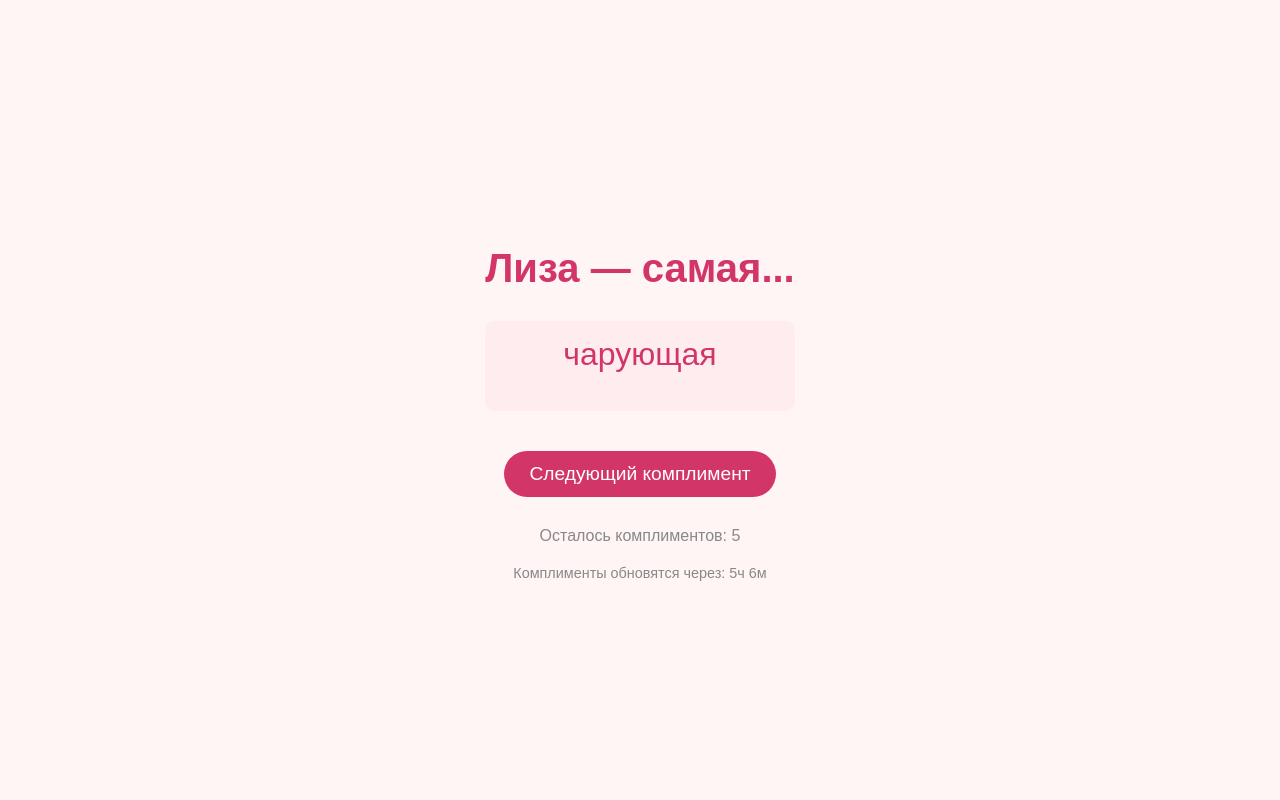
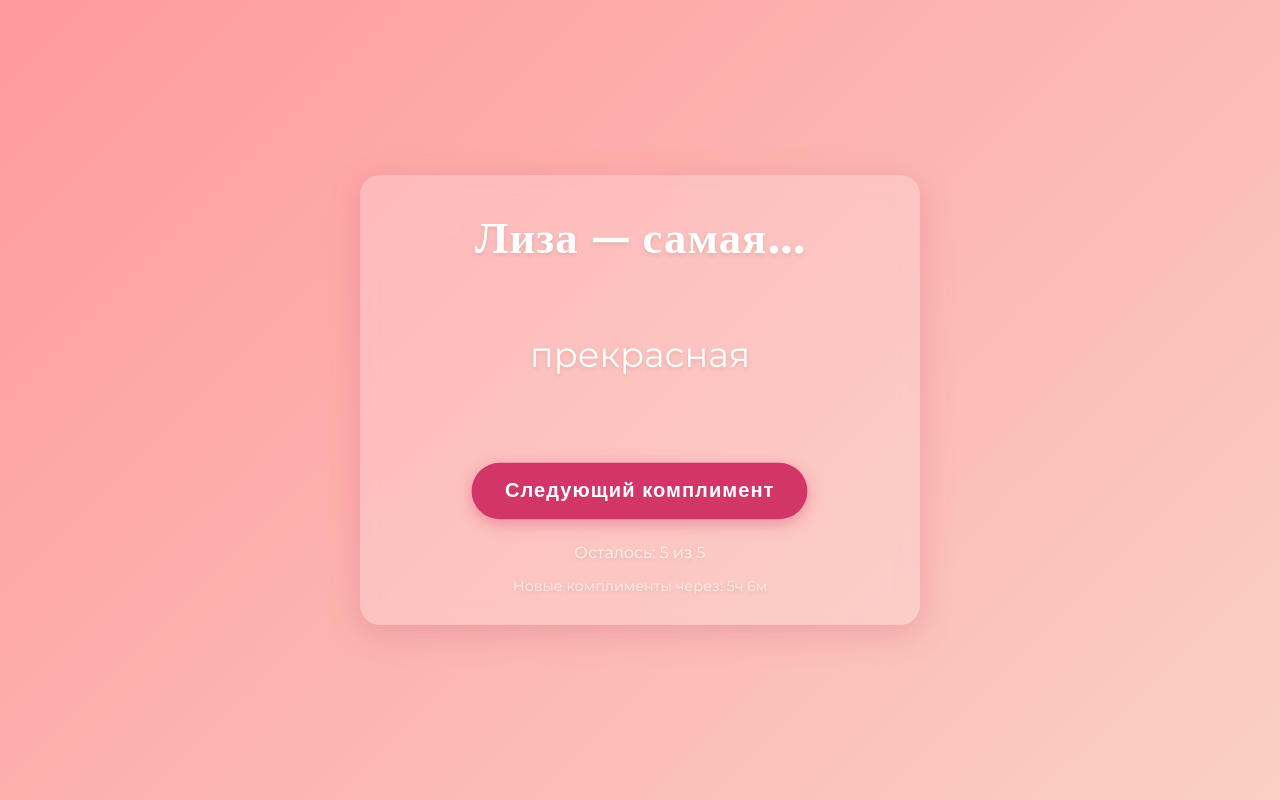
Before and after one commit to Nekero2/liza-site, a plain HTML site: page index.html in a window 1280 px wide. Drawn offline with nearby package versions, Linux system fonts and the light colour scheme.

Commit message:
Update index.html

```diff
--- a/index.html
+++ b/index.html
@@ -5,68 +5,136 @@
     <meta name="viewport" content="width=device-width, initial-scale=1.0">
     <title>Комплименты для Лизы</title>
     <style>
+        @import url('https://fonts.googleapis.com/css2?family=Playfair+Display:wght@500&family=Montserrat:wght@400;600&display=swap');
+
         body {
-            font-family: 'Arial', sans-serif;
+            font-family: 'Montserrat', sans-serif;
             display: flex;
             justify-content: center;
             align-items: center;
-            height: 100vh;
+            min-height: 100vh;
             margin: 0;
-            background-color: #fff5f5;
-            color: #d23669;
+            background: linear-gradient(135deg, #ff9a9e 0%, #fad0c4 100%);
+            color: white;
             text-align: center;
-            flex-direction: column;
+            text-shadow: 0 2px 4px rgba(0,0,0,0.1);
+            overflow: hidden;
         }
+
         .container {
-            max-width: 600px;
-            padding: 20px;
+            max-width: 500px;
+            width: 90%;
+            padding: 30px;
+            background: rgba(255, 255, 255, 0.2);
+            backdrop-filter: blur(10px);
+            border-radius: 20px;
+            box-shadow: 0 8px 32px rgba(206, 92, 118, 0.3);
+            animation: fadeIn 1s ease-out;
         }
+
         h1 {
-            font-size: 2.5rem;
-            margin-bottom: 30px;
+            font-family: 'Playfair Display', serif;
+            font-size: 2.8rem;
+            margin: 0 0 30px;
+            color: white;
+            letter-spacing: 1px;
         }
+
+        .compliment-box {
+            min-height: 120px;
+            display: flex;
+            align-items: center;
+            justify-content: center;
+            margin: 30px 0;
+            position: relative;
+        }
+
         .compliment {
-            font-size: 2rem;
-            min-height: 60px;
-            margin: 20px 0;
-            padding: 15px;
-            border-radius: 10px;
-            background-color: #ffecef;
-            transition: opacity 0.5s;
+            font-size: 2.2rem;
+            font-weight: 500;
+            opacity: 0;
+            transform: translateY(20px);
+            transition: all 0.6s cubic-bezier(0.22, 1, 0.36, 1);
+            position: absolute;
+            width: 100%;
         }
+
+        .compliment.active {
+            opacity: 1;
+            transform: translateY(0);
+        }
+
         button {
-            background-color: #d23669;
+            background: #d23669;
             color: white;
             border: none;
-            padding: 12px 25px;
+            padding: 16px 32px;
             font-size: 1.2rem;
-            border-radius: 30px;
+            border-radius: 50px;
             cursor: pointer;
             margin-top: 20px;
-            transition: background-color 0.3s;
+            font-weight: 600;
+            letter-spacing: 1px;
+            box-shadow: 0 4px 15px rgba(210, 54, 105, 0.4);
+            transition: all 0.3s ease;
+            outline: none;
+            position: relative;
+            overflow: hidden;
         }
+
         button:hover {
-            background-color: #a51c4a;
+            transform: translateY(-2px);
+            box-shadow: 0 6px 20px rgba(210, 54, 105, 0.6);
         }
+
+        button:active {
+            transform: translateY(0);
+        }
+
+        button:disabled {
+            background: #c8a6b5;
+            transform: none;
+            box-shadow: none;
+            cursor: not-allowed;
+        }
+
         .counter {
-            margin-top: 30px;
+            margin-top: 25px;
             font-size: 1rem;
-            color: #888;
+            color: rgba(255,255,255,0.8);
         }
+
         .reset-info {
-            margin-top: 20px;
+            margin-top: 15px;
             font-size: 0.9rem;
-            color: #888;
+            color: rgba(255,255,255,0.7);
+        }
+
+        @keyframes fadeIn {
+            from { opacity: 0; transform: translateY(20px); }
+            to { opacity: 1; transform: translateY(0); }
+        }
+
+        @keyframes pulse {
+            0% { transform: scale(1); }
+            50% { transform: scale(1.05); }
+            100% { transform: scale(1); }
+        }
+
+        .pulse {
+            animation: pulse 1.5s infinite;
         }
     </style>
 </head>
 <body>
     <div class="container">
         <h1>Лиза — самая...</h1>
-        <div class="compliment" id="compliment">прекрасная</div>
-        <button id="nextBtn">Следующий комплимент</button>
-        <div class="counter" id="counter">Осталось комплиментов сегодня: 5</div>
-        <div class="reset-info">Комплименты обновятся через: <span id="resetTimer"></span></div>
+        <div class="compliment-box">
+            <div class="compliment active" id="compliment">прекрасная</div>
+        </div>
+        <button id="nextBtn" class="pulse">Следующий комплимент</button>
+        <div class="counter" id="counter">Осталось: 5 из 5</div>
+        <div class="reset-info">Новые комплименты через: <span id="resetTimer">24ч 00м</span></div>
     </div>
 
     <script>
@@ -90,14 +158,50 @@
             return now.toISOString().split('T')[0];
         }
 
+        // Анимация смены комплимента
+        function switchCompliment(newText) {
+            const complimentBox = document.querySelector('.compliment-box');
+            const currentCompliment = document.getElementById('compliment');
+            const newCompliment = document.createElement('div');
+
+            newCompliment.className = 'compliment';
+            newCompliment.id = 'compliment';
+            newCompliment.textContent = newText;
+
+            complimentBox.appendChild(newCompliment);
+
+            setTimeout(() => {
+                currentCompliment.classList.remove('active');
+                newCompliment.classList.add('active');
+
+                setTimeout(() => {
+                    complimentBox.removeChild(currentCompliment);
+                }, 600);
+            }, 50);
+        }
+
+        // Обновление таймера
+        function updateResetTimer() {
+            const now = new Date();
+            const tomorrow = new Date(now);
+            tomorrow.setDate(tomorrow.getDate() + 1);
+            tomorrow.setHours(0, 0, 0, 0);
+
+            const diff = tomorrow - now;
+            const hours = Math.floor(diff / (1000 * 60 * 60));
+            const minutes = Math.floor((diff % (1000 * 60 * 60)) / (1000 * 60));
+
+            document.getElementById('resetTimer').textContent = `${hours}ч ${minutes}м`;
+        }
+
         // Инициализация приложения
         function initApp() {
             const today = getCurrentDate();
             let lastVisitDate = localStorage.getItem('lastVisitDate');
 
-        // Если день сменился или первый вход - создаем 5 случайных комплиментов
+            // Если день сменился или первый вход
             if (lastVisitDate !== today || !lastVisitDate) {
-            // Берем 5 случайных уникальных комплиментов
+                // Выбираем 5 случайных уникальных комплиментов
                 const shuffled = [...allCompliments].sort(() => 0.5 - Math.random());
                 const dailyCompliments = shuffled.slice(0, 5);
 
@@ -112,55 +216,36 @@
             let currentIndex = parseInt(localStorage.getItem('currentIndex')) || 0;
             let complimentsLeft = parseInt(localStorage.getItem('complimentsLeft')) || 5;
 
-        // Показываем текущий комплимент или "Пока хватит"
+            // Обновляем интерфейс
             updateUI();
 
             // Обработчик кнопки
             document.getElementById('nextBtn').addEventListener('click', function() {
-            // Если комплименты еще есть
                 if (complimentsLeft > 0) {
-                currentIndex++;
+                    currentIndex = (currentIndex + 1) % dailyCompliments.length;
                     complimentsLeft--;
 
                     localStorage.setItem('currentIndex', currentIndex);
                     localStorage.setItem('complimentsLeft', complimentsLeft);
 
+                    switchCompliment(dailyCompliments[currentIndex]);
                     updateUI();
                 }
             });
 
-        // Обновление интерфейса
+            // Функция обновления интерфейса
             function updateUI() {
-            let complimentText;
-            if (complimentsLeft > 0) {
-                complimentText = dailyCompliments[currentIndex] || "Пока хватит";
+                const btn = document.getElementById('nextBtn');
+
+                if (complimentsLeft <= 0) {
+                    btn.disabled = true;
+                    btn.classList.remove('pulse');
+                    document.getElementById('counter').textContent = "На сегодня всё!";
                 } else {
-                complimentText = "Пока хватит";
+                    document.getElementById('counter').textContent = `Осталось: ${complimentsLeft} из 5`;
                 }
 
-            document.getElementById('compliment').textContent = complimentText;
-            document.getElementById('counter').textContent = (complimentsLeft > 0)
-                ? `Осталось комплиментов: ${complimentsLeft}`
-                : "На сегодня всё!";
-
-            // Блокируем кнопку, если комплименты закончились
-            document.getElementById('nextBtn').disabled = (complimentsLeft <= 0);
-
                 updateResetTimer();
-        }
-
-        // Таймер до обновления
-        function updateResetTimer() {
-            const now = new Date();
-            const tomorrow = new Date(now);
-            tomorrow.setDate(tomorrow.getDate() + 1);
-            tomorrow.setHours(0, 0, 0, 0);
-
-            const diff = tomorrow - now;
-            const hours = Math.floor(diff / (1000 * 60 * 60));
-            const minutes = Math.floor((diff % (1000 * 60 * 60)) / (1000 * 60));
-
-            document.getElementById('resetTimer').textContent = `${hours}ч ${minutes}м`;
             }
 
             // Запускаем таймер
@@ -171,3 +256,5 @@
         // Запускаем приложение
         document.addEventListener('DOMContentLoaded', initApp);
     </script>
+</body>
+</html>
```
Lines whose indentation alone changed are shown as unchanged.
